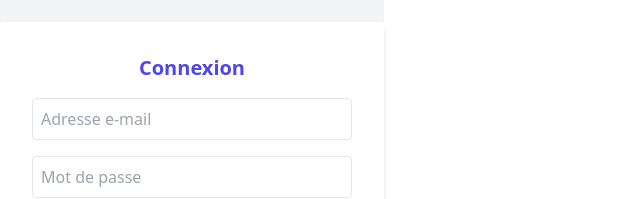
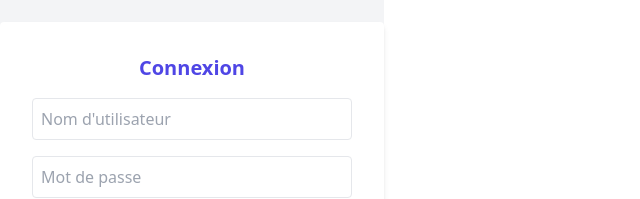
Before and after one commit to arnaud-rein/react-iot-project, a React (Vite) app: page /login in a window 1280 px wide. Shown: the part 245-444 px from the top of the page, without its empty margins (0-640 px from the left). Built offline with nearby package versions, Linux system fonts and the light colour scheme.

Commit message:
ADD: CORS axios

```diff
--- a/package.json
+++ b/package.json
@@ -10,6 +10,8 @@
     "preview": "vite preview"
   },
   "dependencies": {
+    "axios": "^1.8.4",
+    "cors": "^2.8.5",
     "react": "^19.0.0",
     "react-dom": "^19.0.0",
     "react-router-dom": "^7.5.0"
--- a/src/App.css
+++ b/src/App.css
@@ -1,7 +1,9 @@
 
 #root {
-  max-width: 1280px;
+  /*max-width: 1280px;*/
   margin: 0 auto;
+  height: 100%;
+  width: 100%;
   padding: 2rem;
   text-align: center;
 }
--- a/src/index.css
+++ b/src/index.css
@@ -32,6 +32,7 @@ body {
   place-items: center;
   min-width: 320px;
   min-height: 100vh;
+
 }
 
 h1 {
--- a/src/main.tsx
+++ b/src/main.tsx
@@ -8,6 +8,7 @@ import "./index.css";
 import Login from "./pages/login";
 
 import { useState } from "react";
+
 
 function Home() {
     const [count, setCount] = useState(0);
--- a/src/pages/login.tsx
+++ b/src/pages/login.tsx
@@ -1,17 +1,44 @@
 import { useState } from "react";
+import axios from "axios";
 
 export default function Login() {
-    const [email, setEmail] = useState("");
+
+    const [username, setUsername] = useState("");
     const [password, setPassword] = useState("");
 
-    const handleSubmit = (e: React.FormEvent) => {
+    const handleSubmit = async (e: React.FormEvent) => {
         e.preventDefault();
-        alert(`Tentative de login avec :\nEmail: ${email}\nPassword: ${password}`);
-        // 🔐 Ici, tu pourrais envoyer une requête à une API
+
+        try {
+
+
+
+            const response = await axios.post(
+                "http://localhost:3000/login",
+                {
+                    username,
+                    password,
+                },
+                {
+                    withCredentials: true,
+                }
+            );
+
+            alert("✅ Connexion réussie !");
+            console.log(response.data); // Tu peux gérer ici la session utilisateur
+
+            // TODO : Redirection ou setUser dans un contexte
+        } catch (error) {
+            if (axios.isAxiosError(error)) {
+                alert("❌ Erreur : " + (error.response?.data?.message || "Inconnue"));
+            } else {
+                console.error("Erreur inattendue :", error);
+            }
+        }
     };
 
     return (
-        <div className="min-h-screen flex items-center justify-center bg-gray-100">
+        <div className="flex items-center justify-center h-screen bg-gray-100">
             <form
                 onSubmit={handleSubmit}
                 className="bg-white p-8 rounded shadow-md w-full max-w-sm space-y-4"
@@ -19,10 +46,10 @@ export default function Login() {
                 <h1 className="text-xl font-bold text-center text-indigo-600">Connexion</h1>
 
                 <input
-                    type="email"
-                    value={email}
-                    onChange={(e) => setEmail(e.target.value)}
-                    placeholder="Adresse e-mail"
+                    type="text"
+                    value={username}
+                    onChange={(e) => setUsername(e.target.value)}
+                    placeholder="Nom d'utilisateur"
                     className="w-full p-2 border rounded"
                     required
                 />
```
Also changed, not shown: 1 other file (tests, documents, lock files or other folders).
